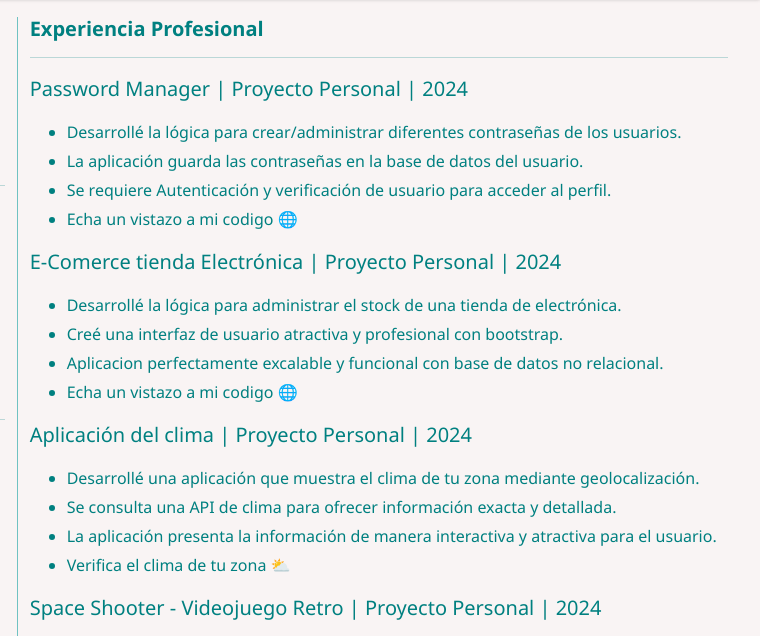
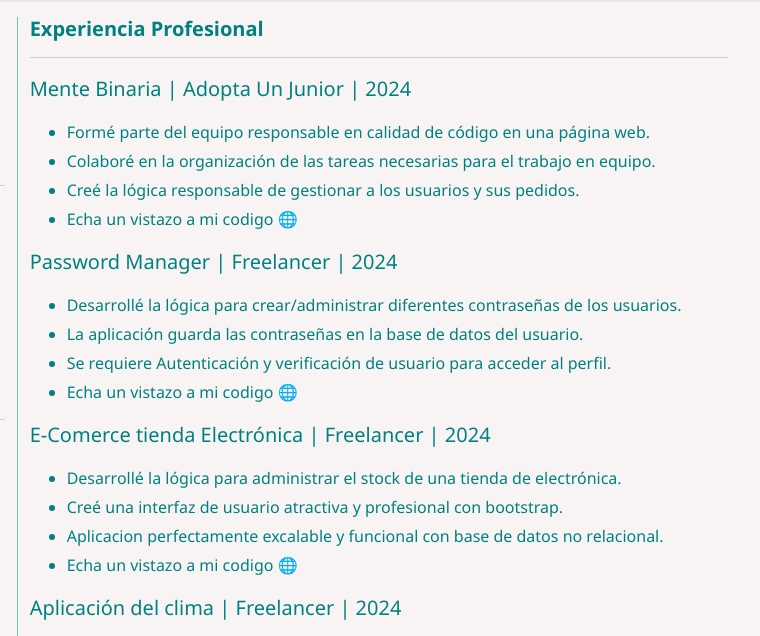
Before and after one commit to Luiso-o/My_Cv, a website: page index.html in a window 1280 px wide. Shown: the part 243-879 px from the top of the page, 520-1280 px from the left. Drawn offline with nearby package versions, Linux system fonts and the light colour scheme.

Commit message:
adopta un Junior

```diff
--- a/index.html
+++ b/index.html
@@ -236,7 +236,23 @@
             <div class="container">
               <h1 class="title">Experiencia Profesional</h1>
               <hr>
-              <p class="sub-title">Password Manager | Proyecto Personal | 2024</p>
+              <p class="sub-title">Mente Binaria | Adopta Un Junior | 2024</p>
+              <ul>
+                <li>
+                  Formé parte del equipo responsable en calidad de código en una página web.
+                </li>
+                <li>
+                 Colaboré en la organización de las tareas necesarias para el trabajo en equipo.
+                </li>
+                <li>
+                  Creé la lógica responsable de gestionar a los usuarios y sus pedidos.
+                </li>
+                <li>
+                  <a href="https://github.com/AdoptaUnJuniorPlatform/MenteBinaria" class="code-link" target="_blank">Echa un
+                    vistazo a mi codigo</a> <span>🌐</span>
+                </li>
+              </ul>
+              <p class="sub-title">Password Manager | Freelancer | 2024</p>
               <ul>
                 <li>
                   Desarrollé la lógica para crear/administrar diferentes contraseñas de los usuarios.
@@ -252,7 +268,7 @@
                     vistazo a mi codigo</a> <span>🌐</span>
                 </li>
               </ul>
-              <p class="sub-title">E-Comerce tienda Electrónica | Proyecto Personal | 2024</p>
+              <p class="sub-title">E-Comerce tienda Electrónica | Freelancer | 2024</p>
               <ul>
                 <li>
                   Desarrollé la lógica para administrar el stock de una tienda de electrónica.
@@ -269,7 +285,7 @@
                     vistazo a mi codigo</a> <span>🌐</span>
                 </li>
               </ul>
-              <p class="sub-title">Aplicación del clima | Proyecto Personal | 2024</p>
+              <p class="sub-title">Aplicación del clima | Freelancer | 2024</p>
               <ul>
                 <li>
                   Desarrollé una aplicación que muestra el clima de tu zona mediante geolocalización.
@@ -285,7 +301,7 @@
                     el clima de tu zona</a> <span>⛅</span>
                 </li>
               </ul>
-              <p class="sub-title">Space Shooter - Videojuego Retro | Proyecto Personal | 2024</p>
+              <p class="sub-title">Space Shooter - Videojuego Retro | Freelancer | 2024</p>
               <ul>
                 <li>
                   Desarrollé un videojuego retro utilizando Pygame en Python.
@@ -303,7 +319,7 @@
                     mi codigo</a> <span>🌐</span>
                 </li>
               </ul>
-              <p class="sub-title">ApiRest Creada con Python | Proyecto Personal | 2024</p>
+              <p class="sub-title">ApiRest Creada con Python | Freelancer | 2024</p>
               <ul>
                 <li>
                   Desarrollé el backend para la lógica de negocio de un sistema de login de
```
